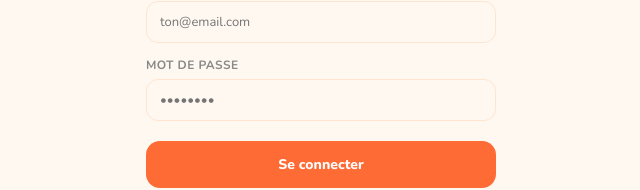
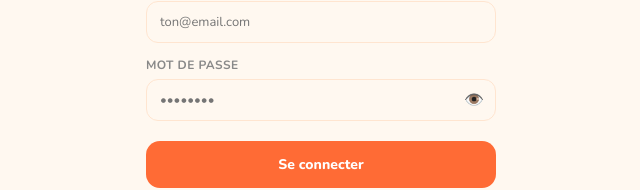
Before and after one commit to romain04300/mange-chez-moi, a React (Vite) app: page / in a window 1280 px wide. Shown: the part 250-440 px from the top of the page, without its empty margins (319-959 px from the left). Built offline with nearby package versions, Linux system fonts and the light colour scheme.

Commit message:
voir mot de passe connexion

```diff
--- a/src/App.jsx
+++ b/src/App.jsx
@@ -1397,6 +1397,7 @@ function EcranConnexion({ setEcran, setUser }) {
   const [prenom, setPrenom] = useState('')
   const [erreur, setErreur] = useState('')
   const [mode, setMode] = useState('connexion')
+  const [voirMdp, setVoirMdp] = useState(false)
 
   async function handleSubmit() {
     setErreur('')
@@ -1562,10 +1563,11 @@ function EcranConnexion({ setEcran, setUser }) {
           >
             Mot de passe
           </div>
+          <div style={{ position: 'relative' }}>
             <input
               value={motdepasse}
               onChange={(e) => setMotdepasse(e.target.value)}
-            type="password"
+              type={voirMdp ? 'text' : 'password'}
               placeholder="••••••••"
               style={{
                 width: '100%',
@@ -1573,11 +1575,26 @@ function EcranConnexion({ setEcran, setUser }) {
                 border: '1.5px solid #FFE5D0',
                 borderRadius: '12px',
                 padding: '11px 13px',
+                paddingRight: '40px',
                 fontFamily: 'Nunito, sans-serif',
                 fontSize: '13px',
                 outline: 'none',
               }}
             />
+            <div
+              onClick={() => setVoirMdp(!voirMdp)}
+              style={{
+                position: 'absolute',
+                right: '12px',
+                top: '50%',
+                transform: 'translateY(-50%)',
+                cursor: 'pointer',
+                fontSize: '16px',
+              }}
+            >
+              {voirMdp ? '🙈' : '👁️'}
+            </div>
+          </div>
         </div>
         {erreur && (
           <div
```
Lines whose indentation alone changed are shown as unchanged.
